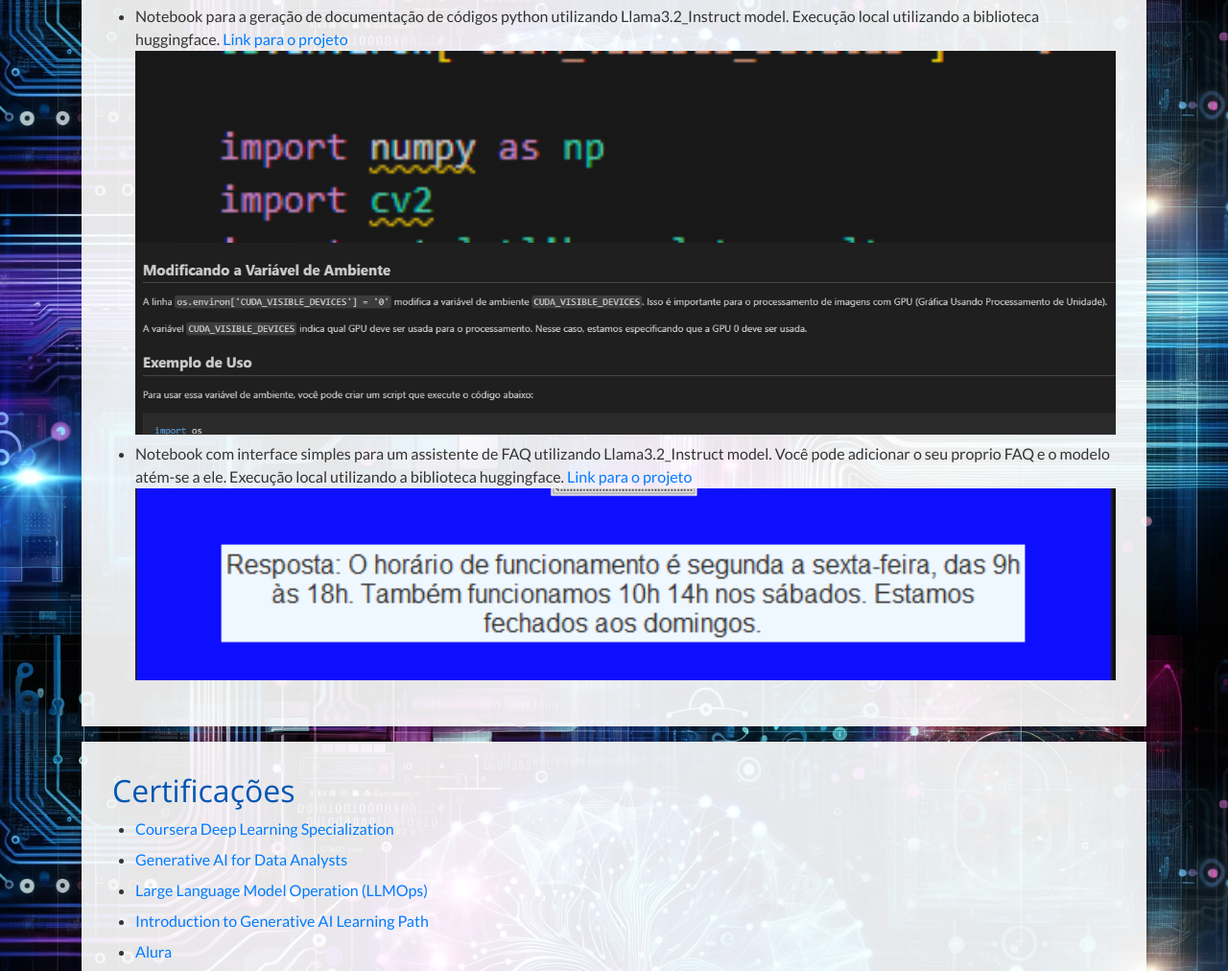
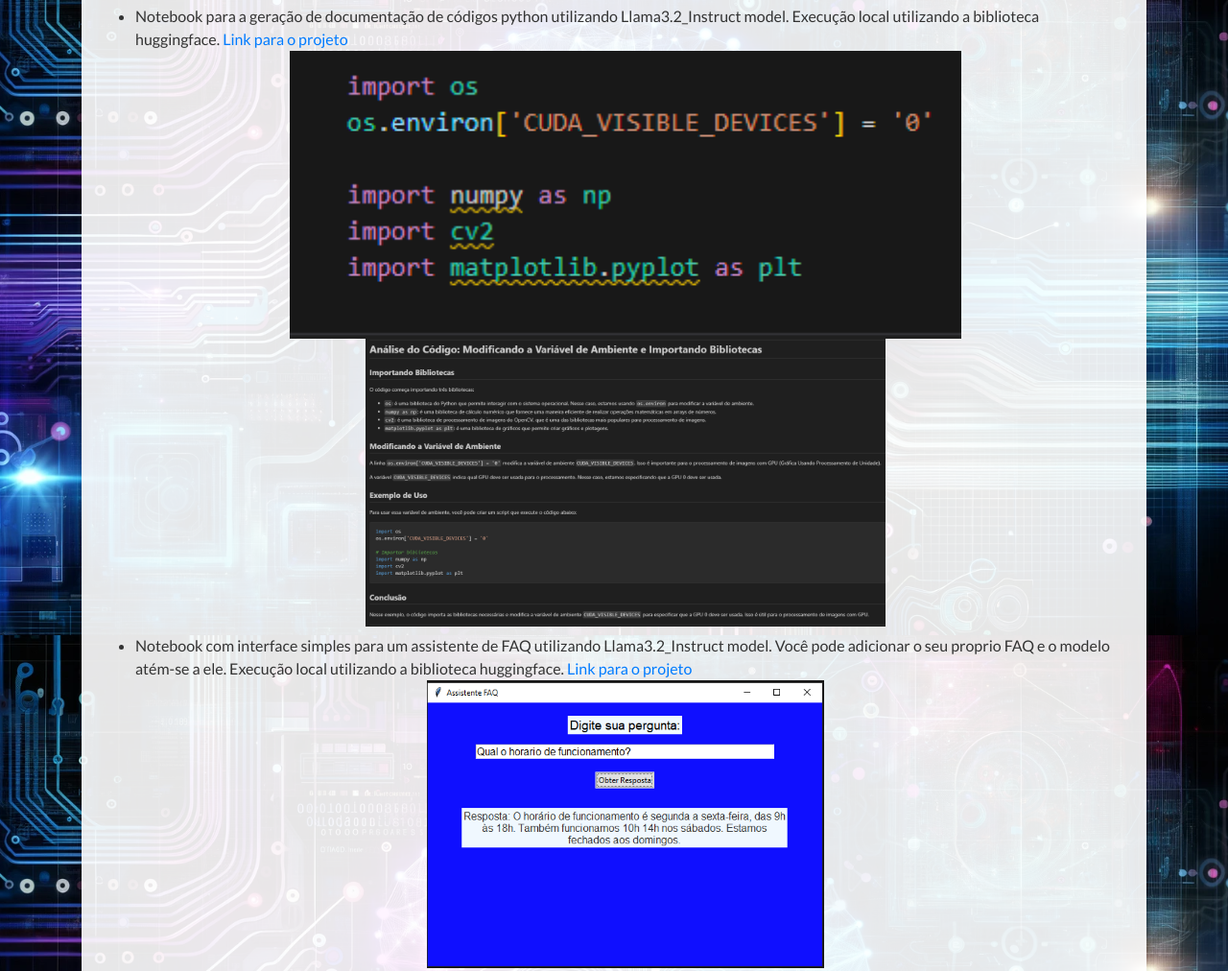
Before and after one commit to diegohaji/diegohaji.github.io, a plain HTML site: page index.html in a window 1280 px wide. Shown: the part 2538-3550 px from the top of the page at 96% size. Drawn offline with nearby package versions, Linux system fonts and the light colour scheme.

Commit message:
Add files via upload

```diff
--- a/index.html
+++ b/index.html
@@ -113,17 +113,17 @@
                     Notebook para a geração de documentação de códigos python utilizando Llama3.2_Instruct model. Execução local utilizando a biblioteca huggingface.
                     <a href="https://github.com/diegohaji/Documentacao_Markdown_Llama" target="_blank">Link para o projeto</a>
 					<div class="image-placeholder">
-						<img src="Code.png" alt="Código passado para o modelo" style="width:100%; max-height:200px; object-fit:cover;">
+						<img src="Code.png" alt="Código passado para o modelo" style="width:100%; max-height:300px; object-fit:contain;">
 					</div>
 					<div class="image-placeholder">
-						<img src="markdown.png" alt="Markdown retornado pelo modelo" style="width:100%; max-height:200px; object-fit:cover;">
+						<img src="markdown.png" alt="Markdown retornado pelo modelo" style="width:100%; max-height:300px; object-fit:contain;">
 					</div>
                 </li>
 				<li>
                     Notebook com interface simples para um assistente de FAQ utilizando Llama3.2_Instruct model. Você pode adicionar o seu proprio FAQ e o modelo atém-se a ele. Execução local utilizando a biblioteca huggingface.
                     <a href="https://github.com/diegohaji/Faq_assistent" target="_blank">Link para o projeto</a>
 					<div class="image-placeholder">
-						<img src="FAQ_assist_window.png" alt="Janela de funcionamento do FAQ Assistent" style="width:100%; max-height:200px; object-fit:cover;">
+						<img src="FAQ_assist_window.png" alt="Janela de funcionamento do FAQ Assistent" style="width:100%; max-height:300px; object-fit:contain;">
 					</div>
                 </li>
             </ul>
```
